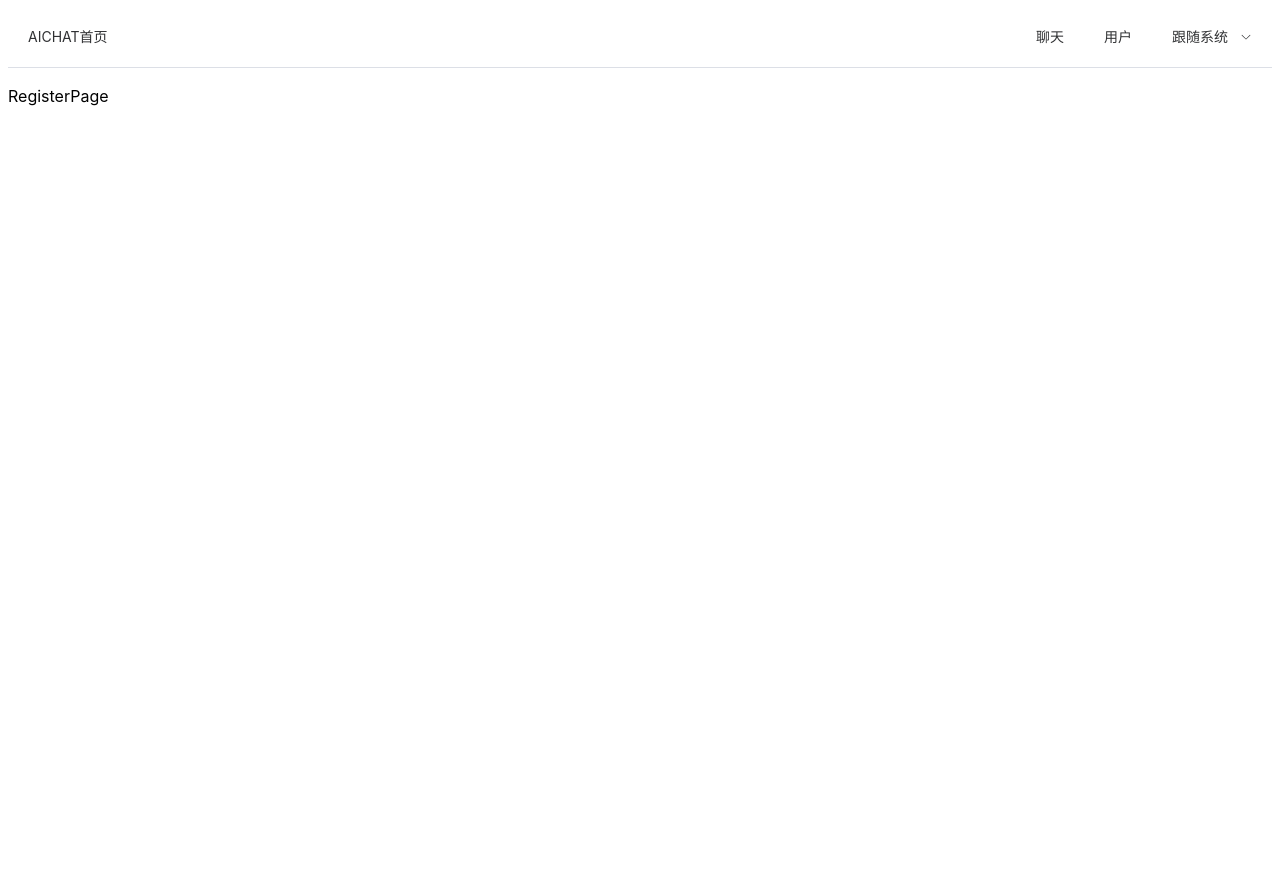
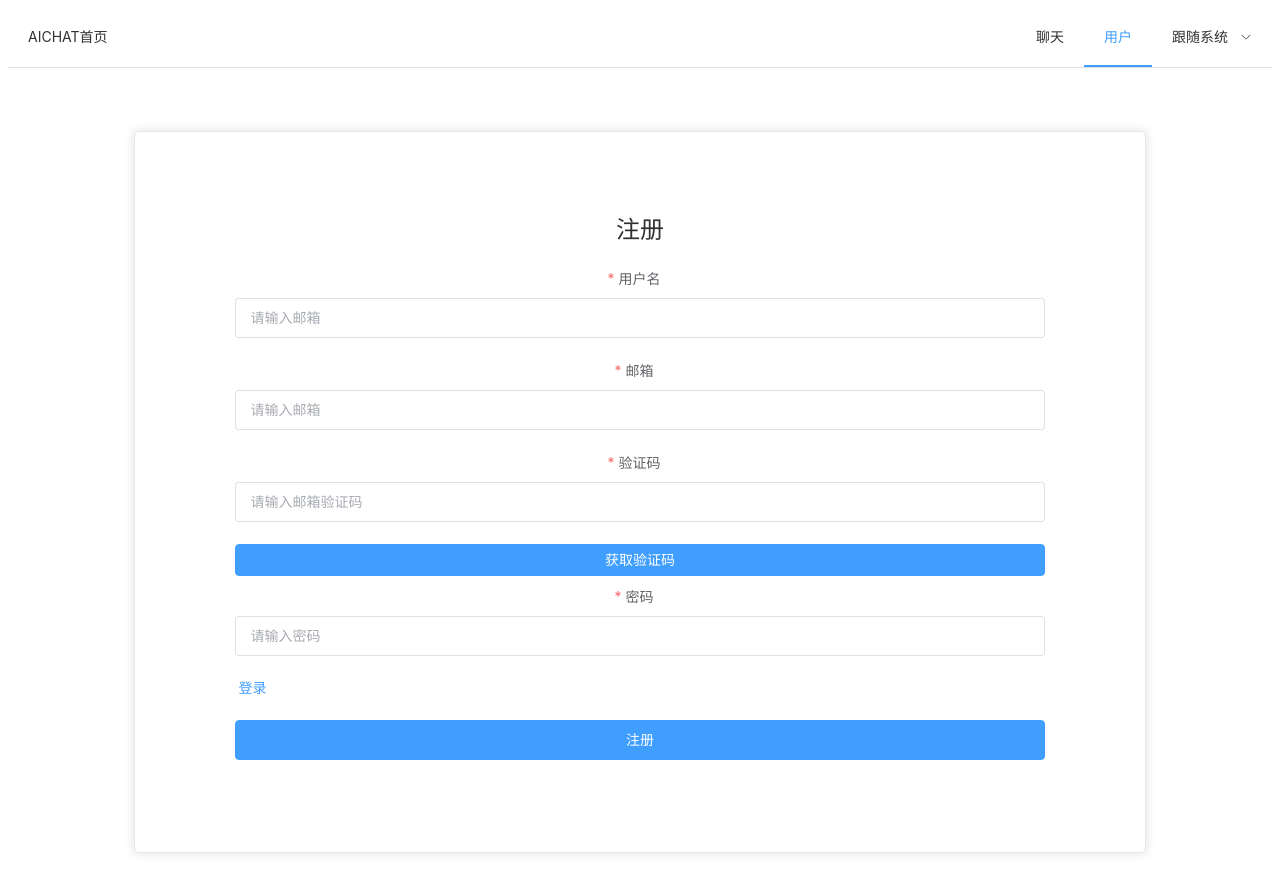
Before and after one commit to cr-zhichen/aichat_vue, a Vue app: page /register in a window 1280 px wide. Shown: the top 892 px of the page. Before the commit the page ends 800 px from the top, so only its background shows below. Built offline with nearby package versions, Linux system fonts and the light colour scheme.

Commit message:
完成登录与注册UI

```diff
--- a/src/App.vue
+++ b/src/App.vue
@@ -6,6 +6,7 @@ import Menu from "./components/Menu.vue";
 </script>
 
 <template>
+
 
     <Menu/>
     <router-view/>
--- a/src/page/HomePage.vue
+++ b/src/page/HomePage.vue
@@ -1,11 +1,17 @@
 <script setup>
 import {globalState} from "../global/globalState.js";
+import {useGoToChat, useGoToUser} from "../router/goToRouter.js";
 
 globalState.activeIndex = "0";
+
+const goToChat = useGoToChat();
+const goToUser = useGoToUser();
+
 </script>
 
 <template>
     <div id="homePage">
+        <el-card class="box-card">
             <h2>欢迎使用AI Chat</h2>
             <p>
                 本网站，接入ChatGPT API，可以快速体验ChatGPT
@@ -13,23 +19,14 @@ globalState.activeIndex = "0";
             <p>
                 点击下方按钮，即可快速体验ChatGPT
             </p>
-        <el-button type="primary" plain size="large">快速体验</el-button>
-        <el-button type="success" plain size="large">登录/注册</el-button>
+            <el-button type="primary" plain size="large" @click="goToChat">快速体验</el-button>
+            <el-button type="success" plain size="large" @click="goToUser">登录/注册</el-button>
+        </el-card>
 
     </div>
 </template>
 
 <style scoped>
-
-#homePage {
-    /*    竖直和水平居中*/
-    position: absolute;
-    top: 50%;
-    left: 50%;
-    transform: translate(-50%, -50%);
-    /*    内部文字居中*/
-    text-align: center;
-}
 
 h2 {
     font-size: 40px;
--- a/src/page/LoginPage.vue
+++ b/src/page/LoginPage.vue
@@ -1,13 +1,91 @@
 <script setup>
+import {globalState} from "../global/globalState.js";
+import {reactive, ref} from "@vue/reactivity";
+import {useGoToRegister} from "../router/goToRouter.js";
+
+globalState.activeIndex = '2';
+
+const loginForm = reactive({
+    email: '',
+    password: ''
+});
+
+const loginFormRef = ref(null);
+
+const loginRules = reactive(
+    {
+        email: [
+            {required: true, message: '请输入邮箱', trigger: 'blur'},
+            {type: 'email', message: '请输入正确的邮箱', trigger: 'blur'}
+        ],
+        password: [
+            {required: true, message: '请输入密码', trigger: 'blur'},
+            {min: 8, max: 16, message: '长度在 8 到 16 个字符', trigger: 'blur'},
+            {
+                pattern: /^(?![0-9]+$)(?![a-zA-Z]+$)[0-9A-Za-z]{8,16}$/,
+                message: '密码必须包含数字和字母',
+                trigger: 'blur'
+            }
+        ]
+    }
+)
+
+const login = ref(async (formEl) => {
+    if (!formEl) return
+    await formEl.validate((valid, fields) => {
+        if (valid) {
+            //这里写登录逻辑
+            console.log(loginForm)
+        }
+    })
+});
+
+const goToRegister = useGoToRegister();
 
 </script>
 
 
 <template>
-    <p>LoginPage</p>
+    <div id="loginPage">
+        <el-card class="box-card">
+            <h2>登录</h2>
+            <el-form
+                    :model="loginForm"
+                    :rules="loginRules"
+                    ref="loginFormRef"
+                    label-width="80px"
+                    label-position="top"
+                    size="large">
+
+                <el-form-item label="邮箱" prop="email">
+                    <el-input v-model="loginForm.email" placeholder="请输入邮箱"/>
+                </el-form-item>
+                <el-form-item label="密码" prop="password">
+                    <el-input v-model="loginForm.password" placeholder="请输入密码" type="password"/>
+                </el-form-item>
+                <el-form-item>
+                    <el-button type="primary" link @click="goToRegister()">
+                        注册
+                    </el-button>
+                    <el-button type="info" link @click="goToRegister()">
+                        忘记密码
+                    </el-button>
+                </el-form-item>
+                <el-form-item>
+                    <el-button type="primary" @click="login(loginFormRef)" class="loginPage-form-button">
+                        登录
+                    </el-button>
+                </el-form-item>
+            </el-form>
+        </el-card>
+    </div>
 </template>
 
 
 <style scoped>
 
+.loginPage-form-button {
+    width: 100%;
+}
+
 </style>
--- a/src/page/RegisterPage.vue
+++ b/src/page/RegisterPage.vue
@@ -1,13 +1,118 @@
 <script setup>
+import {globalState} from "../global/globalState.js";
+import {reactive, ref} from "@vue/reactivity";
+import {useGoToLogin} from "../router/goToRouter.js";
+
+globalState.activeIndex = '2';
+
+const loginForm = reactive({
+    username: '',
+    email: '',
+    verificationCode: '',
+    password: ''
+});
+
+const loginFormRef = ref(null);
+
+const loginRules = reactive(
+    {
+        username: [
+            {required: true, message: '请输入用户名', trigger: 'blur'},
+            {min: 3, max: 16, message: '长度在 3 到 16 个字符', trigger: 'blur'},
+            {
+                pattern: /^[a-zA-Z0-9_]{3,16}$/,
+                message: '用户名只能包含数字、字母和下划线',
+                trigger: 'blur'
+            }
+        ],
+        email: [
+            {required: true, message: '请输入邮箱', trigger: 'blur'},
+            {type: 'email', message: '请输入正确的邮箱', trigger: 'blur'}
+        ],
+        verificationCode: [
+            {required: true, message: '请输入验证码', trigger: 'blur'},
+            {min: 6, max: 6, message: '长度为 6 个字符', trigger: 'blur'},
+            {
+                pattern: /^[0-9]{6}$/,
+                message: '验证码只能包含数字',
+                trigger: 'blur'
+            }
+        ],
+        password: [
+            {required: true, message: '请输入密码', trigger: 'blur'},
+            {min: 8, max: 16, message: '长度在 8 到 16 个字符', trigger: 'blur'},
+            {
+                pattern: /^(?![0-9]+$)(?![a-zA-Z]+$)[0-9A-Za-z]{8,16}$/,
+                message: '密码必须包含数字和字母',
+                trigger: 'blur'
+            }
+        ]
+    }
+)
+
+const Register = ref(async (formEl) => {
+    if (!formEl) return
+    await formEl.validate((valid, fields) => {
+        if (valid) {
+            //这里写注册逻辑
+            console.log(loginForm)
+        }
+    })
+});
+
+const goToLogin = useGoToLogin();
 
 </script>
 
 
 <template>
-    <p>RegisterPage</p>
+    <div id="registerPage">
+        <el-card class="box-card">
+            <h2>注册</h2>
+            <el-form
+                    :model="loginForm"
+                    :rules="loginRules"
+                    ref="loginFormRef"
+                    label-width="80px"
+                    label-position="top"
+                    size="large">
+
+                <el-form-item label="用户名" prop="username">
+                    <el-input v-model="loginForm.username" placeholder="请输入邮箱"/>
+                </el-form-item>
+                <el-form-item label="邮箱" prop="email">
+                    <el-input v-model="loginForm.email" placeholder="请输入邮箱"/>
+                </el-form-item>
+                <el-form-item label="验证码" prop="verificationCode">
+                    <el-input v-model="loginForm.verificationCode" placeholder="请输入邮箱验证码"/>
+                </el-form-item>
+                <el-button type="primary" size="default" class="registerPage-form-button">
+                    获取验证码
+                </el-button>
+                <el-form-item label="密码" prop="password">
+                    <el-input v-model="loginForm.password" placeholder="请输入密码" type="password"/>
+                </el-form-item>
+                <el-form-item>
+                    <el-button type="primary" link @click="goToLogin()">
+                        登录
+                    </el-button>
+                </el-form-item>
+                <el-form-item>
+                    <el-button type="primary" @click="Register(loginFormRef)" class="registerPage-form-button">
+                        注册
+                    </el-button>
+                </el-form-item>
+            </el-form>
+        </el-card>
+    </div>
 </template>
 
 
 <style scoped>
 
+.registerPage-form-button {
+    width: 100%;
+    margin-bottom: 10px;
+}
+
 </style>
--- a/src/page/UserPage.vue
+++ b/src/page/UserPage.vue
@@ -1,7 +1,17 @@
 <script setup>
 import {globalState} from "../global/globalState.js";
+import {useGoToLogin} from "../router/goToRouter.js";
+import {getToken} from "../tool/operateLocalStorage.js";
 
 globalState.activeIndex = '2';
+
+const goToLogin = useGoToLogin();
+
+//未登录跳转到登录页面
+if (getToken() === null) {
+    goToLogin();
+}
+
 </script>
 
 
--- a/src/router/goToRouter.js
+++ b/src/router/goToRouter.js
@@ -36,3 +36,21 @@ export function useGoToUser() {
         router.push("/user");
     };
 }
+
+//跳转到登录界面
+export function useGoToLogin() {
+    const router = useRouter();
+
+    return function () {
+        router.push("/login");
+    };
+}
+
+//跳转到注册界面
+export function useGoToRegister() {
+    const router = useRouter();
+
+    return function () {
+        router.push("/register");
+    };
+}
--- a/src/style.css
+++ b/src/style.css
@@ -4,8 +4,6 @@
     font-weight: 400;
 
     color-scheme: light dark;
-    /*color: rgba(255, 255, 255, 0.87);*/
-    /*background-color: #242424;*/
 
     font-synthesis: none;
     text-rendering: optimizeLegibility;
@@ -34,13 +32,6 @@ a:hover {
     color: #535bf2;
 }
 
-/*body {*/
-/*  margin: 0;*/
-/*  display: flex;*/
-/*  place-items: center;*/
-/*  min-width: 320px;*/
-/*  min-height: 100vh;*/
-/*}*/
 
 h1 {
     font-size: 3.2em;
@@ -72,9 +63,59 @@ button:focus-visible {
     padding: 2em;
 }
 
-/*#app {*/
-/*  max-width: 1280px;*/
-/*  margin: 0 auto;*/
-/*  padding: 2rem;*/
-/*  text-align: center;*/
-/*}*/
+#homePage,
+#loginPage,
+#registerPage {
+
+    margin: 10% 10%;
+
+    /*    内部文字居中*/
+    text-align: center;
+    min-width: 60%;
+
+}
+
+#registerPage {
+    margin: 5% 10%;
+}
+
+#homePage .box-card,
+#loginPage .box-card,
+#registerPage .box-card {
+    margin: 0 auto;
+    padding: 100px 10px;
+}
+
+#loginPage .box-card,
+#registerPage .box-card {
+    padding: 40px 80px;
+}
+
+
+/*适配手机宽度*/
+@media screen and (max-width: 920px) {
+    #homePage,
+    #loginPage,
+    #registerPage {
+        margin: 1% 1%;
+    }
+
+    #loginPage .box-card,
+    #registerPage .box-card {
+        padding: 20px 20px;
+    }
+}
+
+/* 适配较低屏幕高度 */
+@media screen and (max-height: 600px) {
+    #homePage,
+    #loginPage,
+    #registerPage {
+        margin: 1% 1%;
+    }
+
+    #loginPage .box-card,
+    #registerPage .box-card {
+        padding: 20px 20px;
+    }
+}
--- /dev/null
+++ b/src/tool/operateLocalStorage.js
@@ -0,0 +1,19 @@
+//从本地存储获取Token
+export function getToken() {
+    let token = localStorage.getItem("token");
+    if (!token) {
+        return null;
+    } else {
+        return token;
+    }
+}
+
+//将Token存储到本地
+export function setToken(token) {
+    localStorage.setItem("token", token);
+}
+
+//删除全部本地存储
+export function clearAll() {
+    localStorage.clear();
+}
```
Lines whose indentation alone changed are shown as unchanged.
